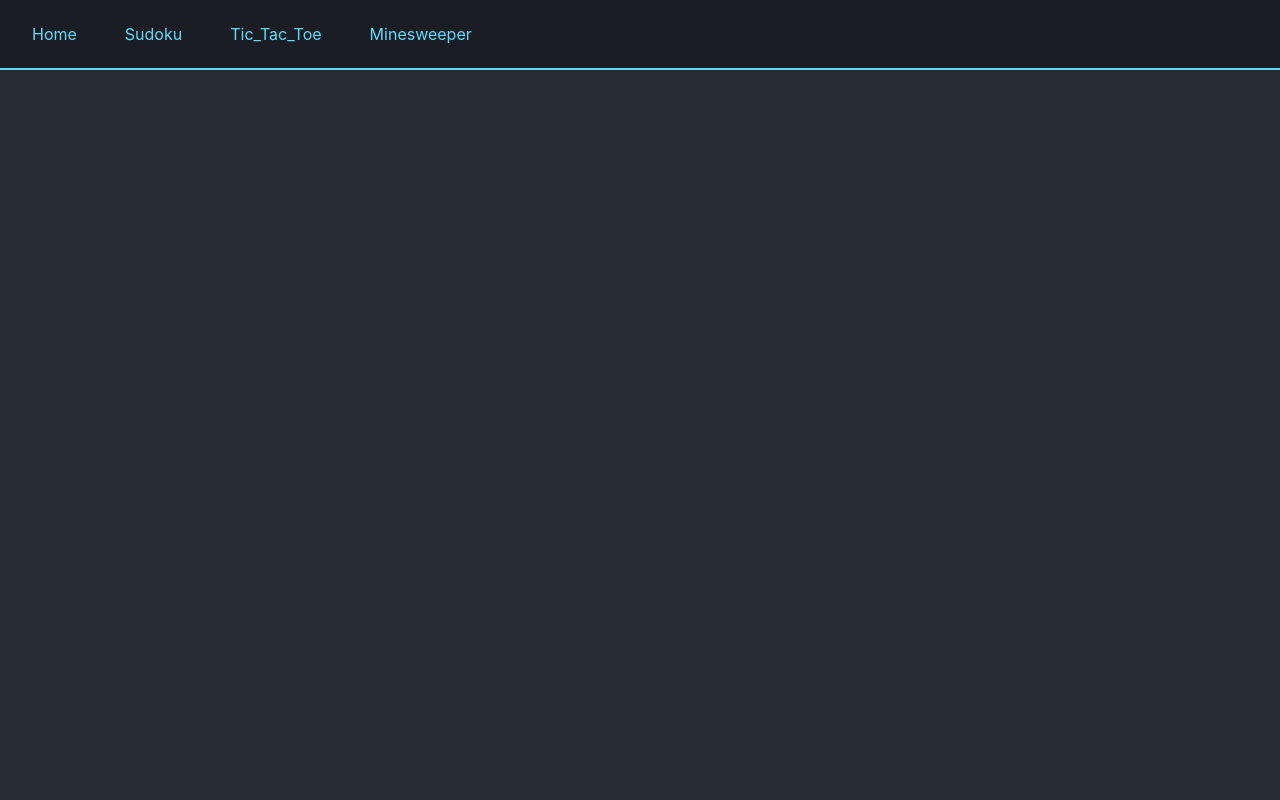
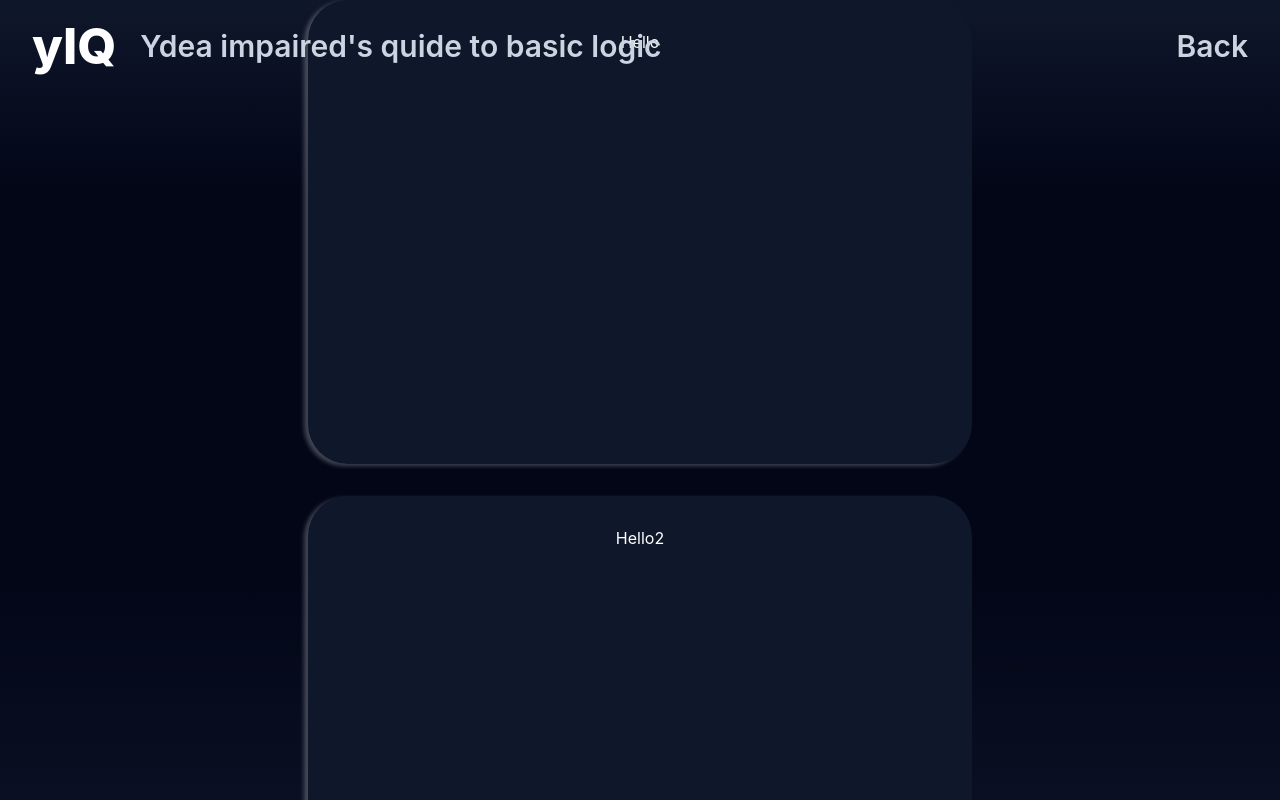
Before and after one commit to liskarovh/YIQ-Idiot-s-guide-to-simple-logic, a React (Create React App) app in the folder src/Frontend/: page /about in a window 1280 px wide. Shown: the top 800 px of the page. Built offline with nearby package versions, Linux system fonts and the light colour scheme.

Commit message:
Frontend transformation into Figma design part1

```diff
--- /dev/null
+++ b/src/Frontend/src/About.jsx
@@ -0,0 +1,46 @@
+import React from 'react';
+import styles from './Styles';
+import Header from './components/Header'
+import { useNavigate } from 'react-router-dom';
+import Box from './components/Box';
+
+/**
+ * HOME COMPONENT - Landing page
+ *
+ * Clean page with gradient background using colors from Styles
+ */
+
+function About() {
+  // Container style with gradient background
+  const navigate = useNavigate();
+
+  const contentStyle = {
+    display: 'flex',
+    flexDirection: 'row',
+    alignItems: 'center',
+    justifyContent: 'center',
+    flexWrap: 'wrap',
+    textAlign: 'center',
+    padding: '0 2rem',
+    gap: '2rem',
+  };
+
+  return (
+    <div style={styles.container}>
+      <Header
+        showBack={true}
+        onNavigate={() => navigate('/')}
+      />
+      <div style={contentStyle}>
+        <Box width={'600px'} height={'400px'}>
+            Hello
+        </Box>
+        <Box width={'600px'} height={'400px'}>
+            Hello2
+        </Box>
+      </div>
+    </div>
+  );
+}
+
+export default About;
--- a/src/Frontend/src/App.jsx
+++ b/src/Frontend/src/App.jsx
@@ -4,6 +4,7 @@ import Home from './Home';
 import Sudoku from './sudoku/Sudoku';
 import Tic_Tac_Toe from './tic_tac_toe/Tic_Tac_Toe';
 import Minesweeper from './minesweeper/Minesweeper';
+import About from './About';
 
 /**
  * MAIN APP COMPONENT
@@ -38,9 +39,6 @@ function App() {
       padding: '0.5rem 1rem',
       borderRadius: '4px',
       transition: 'background-color 0.3s'
-    },
-    content: {
-      padding: '2rem'
     }
   };
 
@@ -48,14 +46,6 @@ function App() {
     // BrowserRouter wraps the entire app to enable routing
     <BrowserRouter>
       <div style={styles.app}>
-        {/* Navigation bar - visible on all pages */}
-        <nav style={styles.nav}>
-          {/* Link components create navigation without page reload */}
-          <Link to="/" style={styles.navLink}>Home</Link>
-          <Link to="/sudoku" style={styles.navLink}>Sudoku</Link>
-          <Link to="/tic_tac_toe" style={styles.navLink}>Tic_Tac_Toe</Link>
-          <Link to="/minesweeper" style={styles.navLink}>Minesweeper</Link>
-        </nav>
 
         {/* Content area where routed components appear */}
         <div style={styles.content}>
@@ -70,6 +60,7 @@ function App() {
             <Route path="/sudoku" element={<Sudoku />} />
             <Route path="/tic_tac_toe" element={<Tic_Tac_Toe />} />
             <Route path="/minesweeper" element={<Minesweeper />} />
+            <Route path="/about" element={<About />}/>
           </Routes>
         </div>
       </div>
--- /dev/null
+++ b/src/Frontend/src/Colors.jsx
@@ -0,0 +1,11 @@
+const colors = {
+    text_header: '#FFFFFF',
+    text: '#CBD5E1',
+    text_faded: '#64748B',
+    primary: '#020617',
+    secondary: '#0F172A',
+    win: '#2DC12D',
+    lose: '#FF2121'
+}
+
+export default colors;
--- a/src/Frontend/src/Home.jsx
+++ b/src/Frontend/src/Home.jsx
@@ -1,150 +1,77 @@
-import React, { useState, useEffect } from 'react';
-import { Link } from 'react-router-dom';
+import React from 'react';
+import styles from './Styles';
+import Header from './components/Header'
+import GameCard from './components/GameCard';
+import { useNavigate } from 'react-router-dom';
 
 /**
- * HOME COMPONENT - Landing page with game selection
+ * HOME COMPONENT - Landing page
  *
- * This component demonstrates:
- * - useState: Managing component state
- * - useEffect: Fetching data when component loads
- * - Conditional rendering: Showing different UI based on state
- * - Mapping arrays: Creating lists of elements
+ * Clean page with gradient background using colors from Styles
  */
 
 function Home() {
-  // STATE MANAGEMENT
-  // useState returns [currentValue, updateFunction]
-  const [games, setGames] = useState([]);  // Array of games from backend
-  const [loading, setLoading] = useState(true);  // Loading status
-  const [error, setError] = useState(null);  // Error message if fetch fails
+  // Container style with gradient background
+  const navigate = useNavigate();
 
-  // SIDE EFFECT - Fetch games from backend when component loads
-  useEffect(() => {
-    // Get API URL from environment variable or use default
-    const apiUrl = process.env.REACT_APP_API_URL || 'http://localhost:5000';
-
-    // Fetch data from backend
-    fetch(`${apiUrl}/api/games`)
-      .then(response => {
-        // Check if request was successful
-        if (!response.ok) {
-          throw new Error('Failed to fetch games');
-        }
-        return response.json();  // Parse JSON response
-      })
-      .then(data => {
-        // Success! Update state with games data
-        setGames(data.games);
-        setLoading(false);
-      })
-      .catch(err => {
-        // Error occurred, update error state
-        console.error('Error fetching games:', err);
-        setError('Failed to load games');
-        setLoading(false);
-      });
-  }, []); // Empty array means: run only once when component mounts
-
-  // STYLES
-  const styles = {
-    container: {
-      textAlign: 'center',
-      maxWidth: '800px',
-      margin: '0 auto'
-    },
-    title: {
-      fontSize: '3rem',
-      marginBottom: '2rem',
-      color: '#61dafb'
-    },
-    subtitle: {
-      fontSize: '1.5rem',
-      marginBottom: '3rem',
-      color: '#a0a0a0'
-    },
-    gamesGrid: {
-      display: 'grid',
-      gridTemplateColumns: 'repeat(auto-fit, minmax(250px, 1fr))',
-      gap: '2rem',
-      padding: '2rem 0'
-    },
-    gameCard: {
-      backgroundColor: '#3a3f4b',
-      padding: '2rem',
-      borderRadius: '8px',
-      textDecoration: 'none',
-      color: 'white',
-      transition: 'transform 0.3s, box-shadow 0.3s',
-      cursor: 'pointer'
-    },
-    gameCardHover: {
-      transform: 'translateY(-5px)',
-      boxShadow: '0 8px 16px rgba(97, 218, 251, 0.3)'
-    },
-    gameName: {
-      fontSize: '1.5rem',
-      margin: '0',
-      color: '#61dafb'
-    },
-    loading: {
-      fontSize: '1.5rem',
-      color: '#61dafb'
-    },
-    error: {
-      fontSize: '1.5rem',
-      color: '#ff6b6b'
-    }
+  const contentStyle = {
+    display: 'flex',
+    flexDirection: 'column',
+    alignItems: 'center',
+    justifyContent: 'center',
+    textAlign: 'center',
+    padding: '0 2rem',
+    gap: '2rem',
   };
 
-  // CONDITIONAL RENDERING
-  // Show different UI based on loading/error/success states
+  const gameListStyle = {
+    display: 'flex',
+    flexDirection: 'row',
+    gap: '2rem',  // Adds space between cards
+    flexWrap: 'wrap',  // Allows cards to wrap to next line if needed
+    justifyContent: 'center',  // Centers the cards horizontally
+  };
 
-  if (loading) {
-    return (
-      <div style={styles.container}>
-        <p style={styles.loading}>Loading games...</p>
-      </div>
-    );
-  }
+  const sudokuDescription = "Fill digits on a grid so that each row, \
+  column and subgrid contains all the numbers without repetition."
+  const ticTacToeDescription = "Mark Xs or Os on a grid. Try to get three \
+  or five in a row horizontally, verically or diagonally."
+  const minesweeperDescription = "Uncover all safe tiles without hitting a mine! \
+  Use numbers as clues to find where the mines are hidden."
 
-  if (error) {
-    return (
-      <div style={styles.container}>
-        <p style={styles.error}>{error}</p>
-      </div>
-    );
-  }
-
-  // MAIN RENDER
   return (
     <div style={styles.container}>
-      <h1 style={styles.title}>Welcome to Game Hub</h1>
-      <p style={styles.subtitle}>Choose a game to play</p>
-
-      {/* MAP ARRAY TO COMPONENTS */}
-      {/* .map() creates a new array by transforming each element */}
-      <div style={styles.gamesGrid}>
-        {games.map((game) => (
-          // Each element in a list needs a unique "key" prop
-          // Link creates a navigation link without page reload
-          <Link
-            key={game.id}
-            to={game.path}
-            style={styles.gameCard}
-            onMouseEnter={(e) => {
-              // Hover effect: change style on mouse enter
-              e.currentTarget.style.transform = 'translateY(-5px)';
-              e.currentTarget.style.boxShadow = '0 8px 16px rgba(97, 218, 251, 0.3)';
-            }}
-            onMouseLeave={(e) => {
-              // Reset style on mouse leave
-              e.currentTarget.style.transform = 'translateY(0)';
-              e.currentTarget.style.boxShadow = 'none';
-            }}
-          >
-            <h2 style={styles.gameName}>{game.name}</h2>
-          </Link>
-        ))}
+      <Header
+        showBack={false}
+        onNavigate={(path) => navigate(path)}
+      />
+      <div style={contentStyle}>
+        <h1 style={styles.mainTitleStyle}>
+          Train logical thinking through accessible logical games
+        </h1>
+        <p style={styles.subtitleStyle}>
+          Pick a game to start playing and stop being Ydea impaired.
+        </p>
+        <div style={gameListStyle}>
+          <GameCard
+            title="Sudoku"
+            description={sudokuDescription}
+            image="/sudoku_icon.png"
+            onClick={() => navigate('/sudoku')}
+          />
+          <GameCard
+            title="Tic-Tac-Toe"
+            description={ticTacToeDescription}
+            image="/tic_tac_toe_icon.png"
+            onClick={() => navigate('/tic_tac_toe')}
+          />
+          <GameCard
+            title="Minesweeper"
+            description={minesweeperDescription}
+            image="/minesweeper_icon.png"
+            onClick={() => navigate('/minesweeper')}
+          />
+        </div>
       </div>
     </div>
   );
--- /dev/null
+++ b/src/Frontend/src/Styles.jsx
@@ -0,0 +1,45 @@
+import colors from './Colors'
+
+const styles = {
+    container: {
+        minHeight: '100vh',
+        width: '100%',
+        background: `linear-gradient(to bottom,
+        ${colors.secondary} 0%,
+        ${colors.primary} 20%,
+        ${colors.primary} 60%,
+        ${colors.secondary} 100%)`,
+        display: 'flex',
+        alignItems: 'center',
+        justifyContent: 'center',
+    },
+    box: {
+        backgroundColor: colors.secondary,
+        boxShadow: '2px 4px 4px rgba(255, 255, 255, 0.25)',
+        borderRadius: '1rem',
+        overflow: 'hidden',
+        width: '600px',
+        height: '400px',
+        display: 'flex',
+        flexDirection: 'column',
+        justifyContent: 'flex-start',
+        alignItems: 'stretch',
+        padding: '1rem'
+    },
+    mainTitleStyle: {
+        fontSize: '90px',
+        fontWeight: '700',
+        color: colors.text_header,
+        margin: 0,
+        lineHeight: '1.1',
+    },
+    subtitleStyle: {
+        fontSize: '45px',
+        fontWeight: '400',
+        color: colors.text,
+        margin: 0,
+        lineHeight: '1.3',
+    },
+}
+
+export default styles;
--- /dev/null
+++ b/src/Frontend/src/components/Box.jsx
@@ -0,0 +1,32 @@
+import React from 'react';
+import colors from '../Colors';
+
+/**
+ * BOX COMPONENT - Container for content
+ *
+ * Props:
+ * - width: string - Box width (e.g., '600px', '100%')
+ * - height: string - Box height (e.g., '400px', 'auto')
+ * - children: ReactNode - Content inside the box
+ * - style: object - Additional custom styles (optional)
+ */
+
+function Box({ width, height, children, style = {} }) {
+  const boxStyle = {
+    width: width,
+    height: height,
+    borderRadius: '40px',
+    backgroundColor: colors.secondary,
+    boxShadow: '-4px 2px 4px rgba(255, 255, 255, 0.25)',
+    padding: '2rem',
+    ...style,  // Allows additional custom styles to be passed in
+  };
+
+  return (
+    <div style={boxStyle}>
+      {children}
+    </div>
+  );
+}
+
+export default Box;
--- /dev/null
+++ b/src/Frontend/src/components/GameCard.jsx
@@ -0,0 +1,98 @@
+import React from 'react';
+import styles from '../Styles';
+import colors from '../Colors'
+
+/**
+ * GAME CARD COMPONENT - Displays a game option
+ *
+ * Props:
+ * - title: string - Game title
+ * - description: string - Game description
+ * - image: string - Path to game icon/image
+ * - onClick: function - Callback when card is clicked
+ */
+
+function GameCard({ title, description, image, onClick }) {
+  const cardStyle = {
+    width: '480px',
+    height: '300px',
+    borderRadius: '30px',
+    background: `linear-gradient(to ,
+      ${colors.secondary} 0%,
+      ${colors.primary} 20%,
+      ${colors.primary} 60%,
+      ${colors.secondary} 100%)`,
+    border: `2px solid ${colors.secondary}`,
+    boxShadow: '-2px 4px 4px rgba(255, 255, 255, 0.1)',
+    padding: '2rem',
+    display: 'flex',
+    flexDirection: 'column',
+    gap: '1rem',
+    cursor: 'pointer',
+    transition: 'transform 0.2s, box-shadow 0.2s',
+  };
+
+  const topSectionStyle = {
+    display: 'flex',
+    alignItems: 'center',
+    gap: '1rem',
+  };
+
+  const imageStyle = {
+    width: '60px',
+    height: '60px',
+    objectFit: 'contain',
+  };
+
+  const titleStyle = {
+    fontSize: '36px',
+    fontWeight: '400',
+    color: colors.text_header,
+    margin: 0,
+  };
+
+  const descriptionStyle = {
+    fontSize: '18px',
+    fontWeight: '400',
+    color: colors.text,
+    margin: 0,
+    flex: 1,
+  };
+
+  const playNowStyle = {
+    fontSize: '18px',
+    fontWeight: '400',
+    color: colors.text_faded,
+    margin: 0,
+  };
+
+  return (
+    <div
+      style={cardStyle}
+      onClick={onClick}
+      onMouseEnter={(e) => {
+        e.currentTarget.style.transform = 'translateY(-5px)';
+        e.currentTarget.style.boxShadow = '-2px 8px 8px rgba(255, 255, 255, 0.15)';
+      }}
+      onMouseLeave={(e) => {
+        e.currentTarget.style.transform = 'translateY(0)';
+        e.currentTarget.style.boxShadow = '-2px 4px 4px rgba(255, 255, 255, 0.1)';
+      }}
+    >
+      <div style={topSectionStyle}>
+        <img src={image} alt={title} style={imageStyle} />
+        <h3 style={titleStyle}>{title}</h3>
+      </div>
+
+      <p style={descriptionStyle}>
+        {description}
+      </p>
+
+      <p style={playNowStyle}>
+        Play now
+      </p>
+    </div>
+  );
+}
+
+export default GameCard;
--- /dev/null
+++ b/src/Frontend/src/components/Header.jsx
@@ -0,0 +1,82 @@
+import React from 'react';
+import colors from '../Colors';
+
+/**
+ * HEADER COMPONENT - Navigation header
+ *
+ * Props:
+ * - showBack: boolean - if true shows "Back", if false shows "About"
+ * - onNavigate: function - callback when navigation link is clicked
+ */
+
+function Header({ showBack = false, onNavigate }) {
+  const headerStyle = {
+    width: '100%',
+    padding: '1rem 2rem',
+    display: 'flex',
+    alignItems: 'center',
+    justifyContent: 'space-between',
+    position: 'absolute',
+    top: 0,
+    left: 0,
+    boxSizing: 'border-box',
+  };
+
+  const leftSectionStyle = {
+    display: 'flex',
+    alignItems: 'center',
+    gap: '1.5rem',
+  };
+
+  const logoStyle = {
+    fontSize: '50px',
+    fontWeight: '800',
+    color: colors.text_header,
+    cursor: 'pointer',
+  };
+
+  const titleStyle = {
+    fontSize: '30px',
+    fontWeight: '600',
+    color: colors.text,
+  };
+
+  const linkStyle = {
+    fontSize: '30px',
+    fontWeight: '600',
+    color: colors.text,
+    cursor: 'pointer',
+    transition: 'color 0.2s',
+  };
+
+  return (
+    <header style={headerStyle}>
+      <div style={leftSectionStyle}>
+        <span
+          style={logoStyle}
+          onClick={() => onNavigate && onNavigate('/')}
+        >
+          yIQ
+        </span>
+        <span style={titleStyle}>
+          Ydea impaired's quide to basic logic
+        </span>
+      </div>
+
+      <span
+        style={linkStyle}
+        onClick={() => onNavigate && onNavigate(showBack ? 'back' : '/about')}
+        onMouseEnter={(e) => {
+          e.currentTarget.style.color = colors.text_header;
+        }}
+        onMouseLeave={(e) => {
+          e.currentTarget.style.color = colors.text;
+        }}
+      >
+        {showBack ? 'Back' : 'About'}
+      </span>
+    </header>
+  );
+}
+
+export default Header;
```
